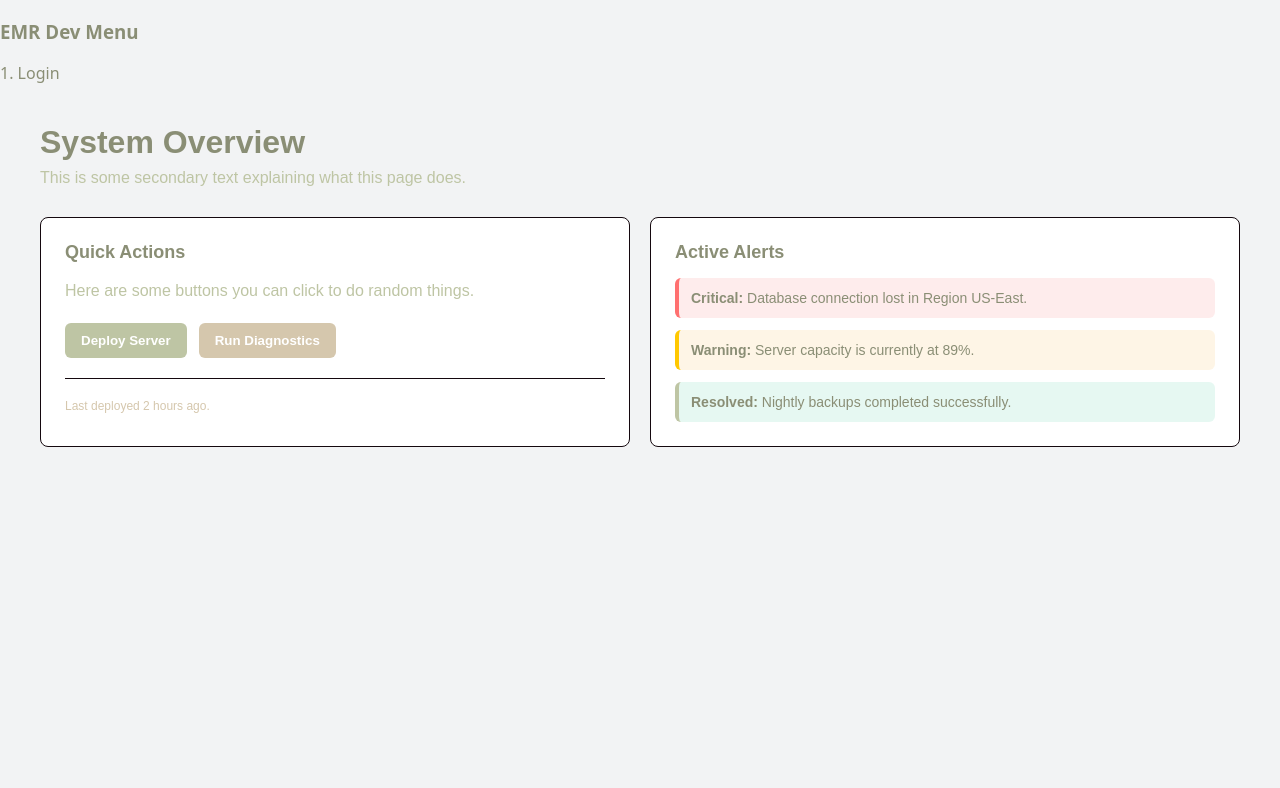
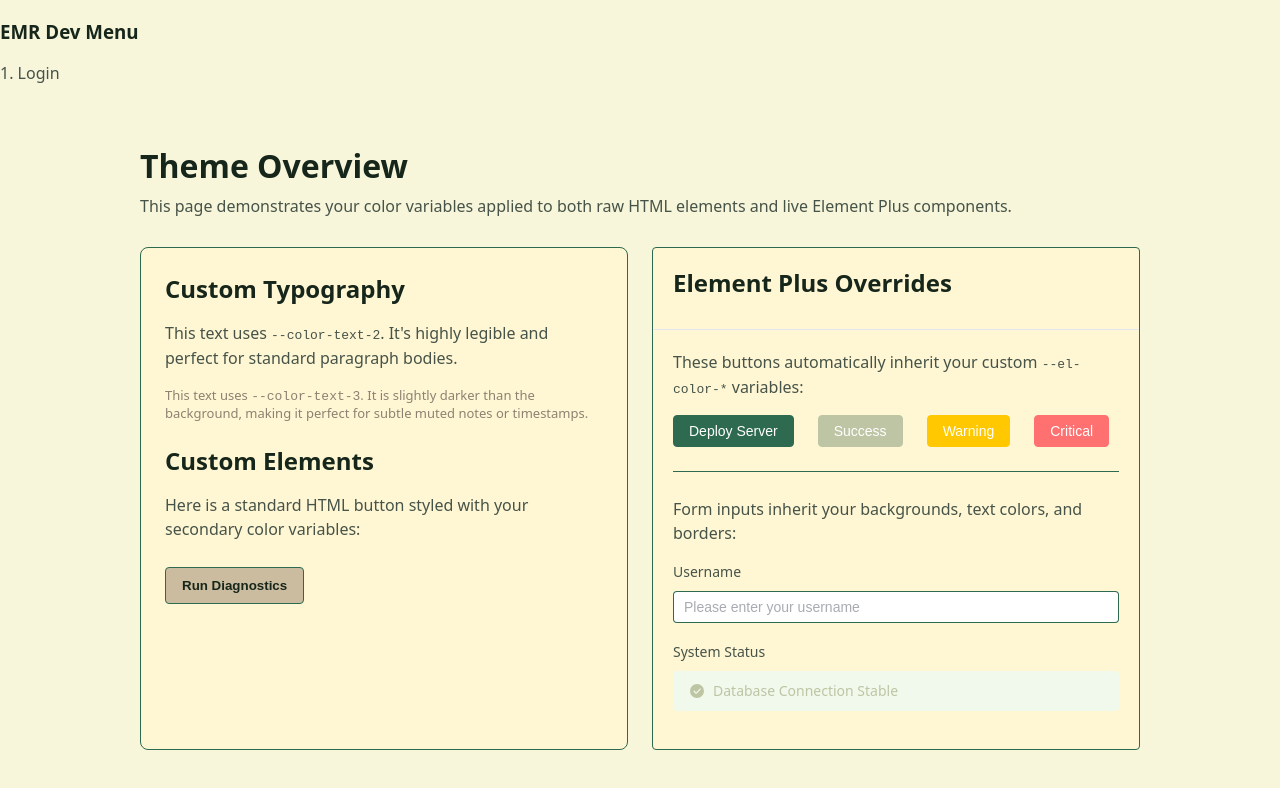
Before and after one commit to 2026bayviewglenEMR/view-of-the-bay, a Vue app in the folder frontend/: page / in a window 1280 px wide. Shown: the top 788 px of the page. Built offline with nearby package versions, Linux system fonts and the light colour scheme.

Commit message:
fixed login and some colors

```diff
--- a/frontend/src/styles.css
+++ b/frontend/src/styles.css
@@ -6,18 +6,18 @@
   /* ------------------------- */
 
   /* Backgrounds */
-  --color-bg: #f2f3f4;
-  --color-paper: #ffffff;
+  --color-bg: #f7f5da;
+  --color-paper: #fff6d4;
 
   /* Brand Colors */
-  --color-primary: #BEC5A4;
-  --color-primary-hover: #8A8E75;
-  --color-secondary: #D5C7AD;
+  --color-primary: #2D6A4F;
+  --color-primary-hover: #1B4332;
+  --color-secondary: #cbbc9f;
 
   /* Typography */
-  --color-text-1: #8A8E75;
-  --color-text-2: #BEC5A4;
-  --color-text-3: #D5C7AD;
+  --color-text-1: #16261A;
+  --color-text-2: #465348;
+  --color-text-3: #8C8271;
 
   /* Utility & State */
   --color-danger: #ff7070;
@@ -25,7 +25,7 @@
   --color-warning: #ffc800;
 
   /* UI Elements */
-  --color-border: #14080E;
+  --color-border: #2D6A4F;
 
 
   /* ------------------------- */
@@ -63,7 +63,7 @@ body {
 
 /* Optional: Make links match your primary color */
 a {
-  color: var(--color-primary-hover);
+  color: var(--color-text-2);
   text-decoration: none;
   transition: opacity 0.2s;
 }
--- a/frontend/src/views/Home.vue
+++ b/frontend/src/views/Home.vue
@@ -1,58 +1,84 @@
 <template>
   <div class="dashboard-layout">
-
     <header class="header">
-      <h1 class="title">System Overview</h1>
-      <p class="subtitle">This is some secondary text explaining what this page does.</p>
+      <h1 class="title">Theme Overview</h1>
+      <p class="subtitle">
+        This page demonstrates your color variables applied to both raw HTML elements and live Element Plus components.
+      </p>
     </header>
 
     <div class="grid-container">
 
-      <section class="card">
-        <h2 class="card-title">Quick Actions</h2>
-        <p class="card-text">Here are some buttons you can click to do random things.</p>
+      <section class="custom-card">
+        <h2 class="card-title">Custom Typography</h2>
+        <p class="body-text">
+          This text uses <code>--color-text-2</code>. It's highly legible and perfect for standard paragraph bodies.
+        </p>
+        <p class="muted-text">
+          This text uses <code>--color-text-3</code>. It is slightly darker than the background, making it perfect for subtle muted notes or timestamps.
+        </p>
 
-        <div class="button-group">
-          <button class="btn primary-btn">Deploy Server</button>
-          <button class="btn secondary-btn">Run Diagnostics</button>
+        <br />
+
+        <h2 class="card-title">Custom Elements</h2>
+        <p class="body-text">Here is a standard HTML button styled with your secondary color variables:</p>
+        <button class="custom-secondary-btn">Run Diagnostics</button>
+      </section>
+
+      <el-card shadow="never" class="ep-demo-card">
+        <template #header>
+          <div class="card-header">
+            <h2 class="card-title">Element Plus Overrides</h2>
+          </div>
+        </template>
+
+        <p class="body-text" style="margin-top: 0;">
+          These buttons automatically inherit your custom <code>--el-color-*</code> variables:
+        </p>
+
+        <div class="button-row">
+          <el-button type="primary">Deploy Server</el-button>
+          <el-button type="success">Success</el-button>
+          <el-button type="warning">Warning</el-button>
+          <el-button type="danger">Critical</el-button>
         </div>
 
-        <div class="divider"></div>
-        <p class="muted-note">Last deployed 2 hours ago.</p>
-      </section>
+        <el-divider />
 
-      <section class="card">
-        <h2 class="card-title">Active Alerts</h2>
+        <p class="body-text">Form inputs inherit your backgrounds, text colors, and borders:</p>
 
-        <div class="alert-list">
-          <div class="alert alert-danger">
-            <strong>Critical:</strong> Database connection lost in Region US-East.
-          </div>
+        <el-form label-position="top">
+          <el-form-item label="Username">
+            <el-input v-model="username" placeholder="Please enter your username" />
+          </el-form-item>
 
-          <div class="alert alert-warning">
-            <strong>Warning:</strong> Server capacity is currently at 89%.
-          </div>
-
-          <div class="alert alert-success">
-            <strong>Resolved:</strong> Nightly backups completed successfully.
-          </div>
-        </div>
-      </section>
+          <el-form-item label="System Status">
+            <el-alert
+              title="Database Connection Stable"
+              type="success"
+              :closable="false"
+              show-icon
+            />
+          </el-form-item>
+        </el-form>
+      </el-card>
 
     </div>
   </div>
 </template>
 
+<script setup>
+import { ref } from 'vue'
+
+const username = ref('')
+</script>
+
 <style scoped>
-/* Assuming your global.css is loaded, we just use the variables!
-*/
-
+/* Component-specific layout styles */
 .dashboard-layout {
-  /* Uses the main deep background */
-  background-color: var(--color-bg);
-  min-height: 100vh;
-  padding: 40px;
-  font-family: sans-serif;
+  max-width: 1000px;
+  margin: 40px auto;
+  padding: 20px;
 }
 
 .header {
@@ -60,122 +86,74 @@
 }
 
 .title {
-  /* Brightest text for main headers */
+  margin: 0 0 8px 0;
   color: var(--color-text-1);
-  margin: 0 0 8px 0;
 }
 
 .subtitle {
-  /* Softer text for descriptions */
+  margin: 0;
   color: var(--color-text-2);
-  margin: 0;
-  font-size: 16px;
 }
 
 .grid-container {
   display: grid;
-  grid-template-columns: repeat(auto-fit, minmax(300px, 1fr));
-  gap: 20px;
+  grid-template-columns: repeat(auto-fit, minmax(350px, 1fr));
+  gap: 24px;
 }
 
-.card {
-  /* Slightly lighter background for elevation, with a subtle border */
+/* Base text classes */
+.card-title {
+  margin: 0 0 12px 0;
+  font-size: 1.5em;
+  color: var(--color-text-1);
+}
+
+.body-text {
+  color: var(--color-text-2);
+  line-height: 1.5;
+}
+
+.muted-text {
+  color: var(--color-text-3);
+  font-size: 13px;
+  margin: 0;
+}
+
+/* Custom Card (Raw HTML) */
+.custom-card {
   background-color: var(--color-paper);
   border: 1px solid var(--color-border);
+  padding: 24px;
   border-radius: 8px;
-  padding: 24px;
 }
 
-.card-title {
+.custom-secondary-btn {
+  background-color: var(--color-secondary);
   color: var(--color-text-1);
-  margin-top: 0;
-  font-size: 18px;
-}
-
-.card-text {
-  color: var(--color-text-2);
-  line-height: 1.5;
-  margin-bottom: 20px;
-}
-
-/* BUTTONS */
-.button-group {
-  display: flex;
-  gap: 12px;
-}
-
-.btn {
+  border: 1px solid var(--color-border);
   padding: 10px 16px;
-  border: none;
-  border-radius: 6px;
+  border-radius: 4px;
   font-weight: 600;
   cursor: pointer;
+  margin-top: 10px;
   transition: opacity 0.2s;
 }
 
-.primary-btn {
-  /* Primary color, plus hover state */
-  background-color: var(--color-primary);
-  color: #fff; /* Keeping white for strict contrast on the button */
-}
-.primary-btn:hover {
-  background-color: var(--color-primary-hover);
-}
-
-.secondary-btn {
-  /* Secondary accent color */
-  background-color: var(--color-secondary);
-  color: #fff;
-}
-.secondary-btn:hover {
+.custom-secondary-btn:hover {
   opacity: 0.8;
 }
 
-/* DIVIDER & MUTED TEXT */
-.divider {
-  height: 1px;
-  background-color: var(--color-border);
-  margin: 20px 0;
+/* Element Plus Specific Layout Overrides for this demo */
+.ep-demo-card {
+  /* Using Element Plus's built-in CSS variables to match our custom card */
+  border-color: var(--color-border);
+  background-color: var(--color-paper);
 }
 
-.muted-note {
-  /* The darkest/most subtle text color for tiny notes */
-  color: var(--color-text-3);
-  font-size: 12px;
-  margin: 0;
-}
-
-/* ALERTS */
-.alert-list {
+.button-row {
   display: flex;
-  flex-direction: column;
+  flex-wrap: wrap;
   gap: 12px;
-}
-
-.alert {
-  padding: 12px;
-  border-radius: 6px;
-  border-left: 4px solid;
-  font-size: 14px;
-  /* Using text-1 so it's readable over the dark tinted backgrounds */
-  color: var(--color-text-1);
-}
-
-.alert-danger {
-  /* Tinting the background slightly red, keeping the bright border */
-  background-color: rgba(239, 68, 68, 0.1);
-  border-color: var(--color-danger);
-}
-
-.alert-warning {
-  /* Tinting the background slightly yellow, keeping the bright border */
-  background-color: rgba(245, 158, 11, 0.1);
-  border-color: var(--color-warning);
-}
-
-.alert-success {
-  /* Tinting the background slightly green, keeping the bright border */
-  background-color: rgba(16, 185, 129, 0.1);
-  border-color: var(--color-success);
+  margin-bottom: 20px;
 }
 </style>
--- a/frontend/src/views/Login.vue
+++ b/frontend/src/views/Login.vue
@@ -7,11 +7,11 @@
 
       <el-form label-position="top">
         <el-form-item label="Username">
-          <el-input placeholder="Please enter your username" />
+          <el-input v-model="username" placeholder="Please enter your username" />
         </el-form-item>
 
         <el-form-item label="Password">
-          <el-input type="password" placeholder="Please enter password" show-password />
+          <el-input v-model="password" type="password" placeholder="Please enter password" show-password />
         </el-form-item>
 
         <el-button type="primary" class="full-width">Log In</el-button>
@@ -24,6 +24,13 @@
   </div>
 </template>
 
+<script setup>
+import { ref } from 'vue';
+
+const username = ref("");
+const password = ref("");
+</script>
+
 <style scoped>
 .login-container {
   display: flex;
@@ -33,6 +40,7 @@
 }
 .login-card {
   width: 400px;
+  background-color: var(--color-paper)
 }
 .login-title {
   margin: 0;
```
